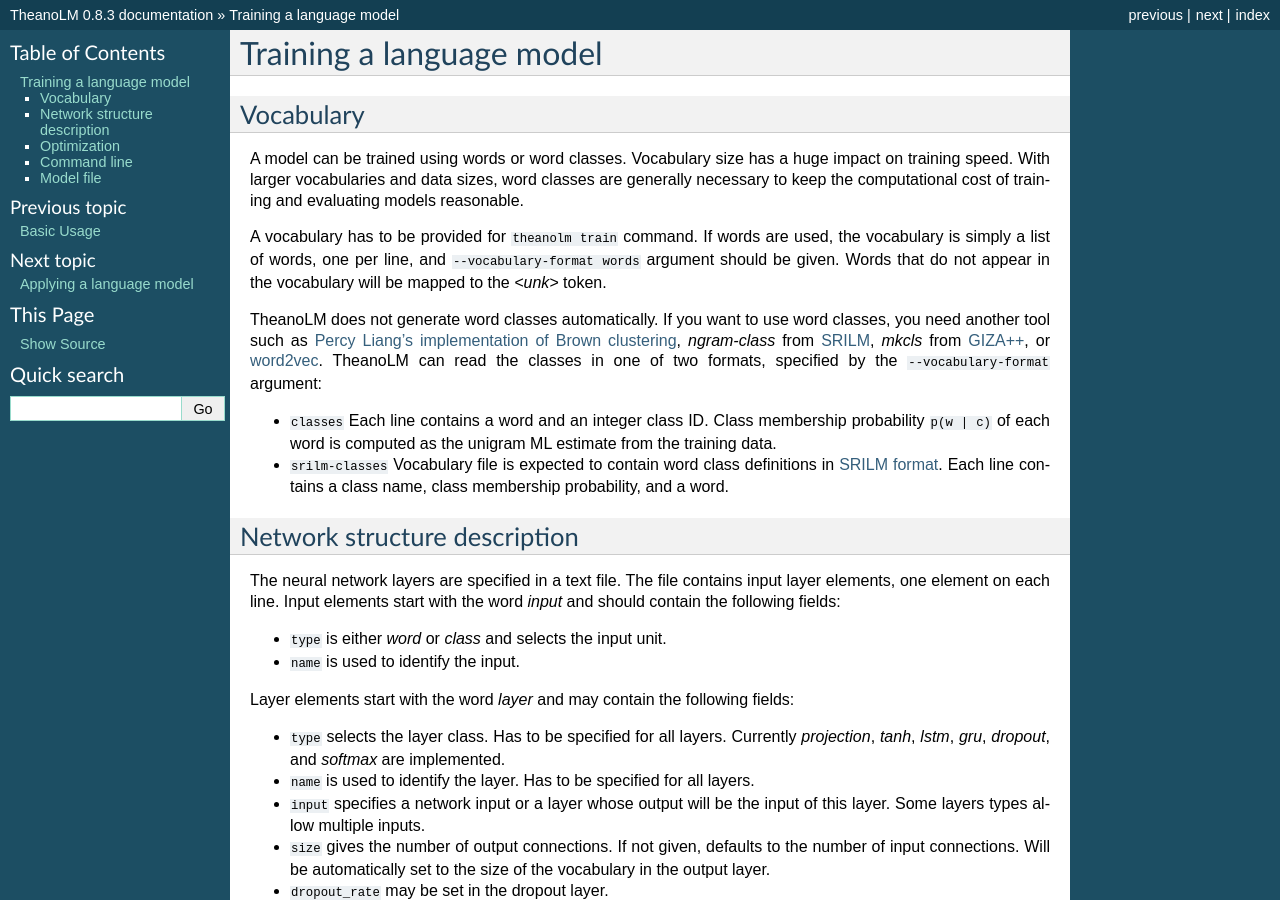
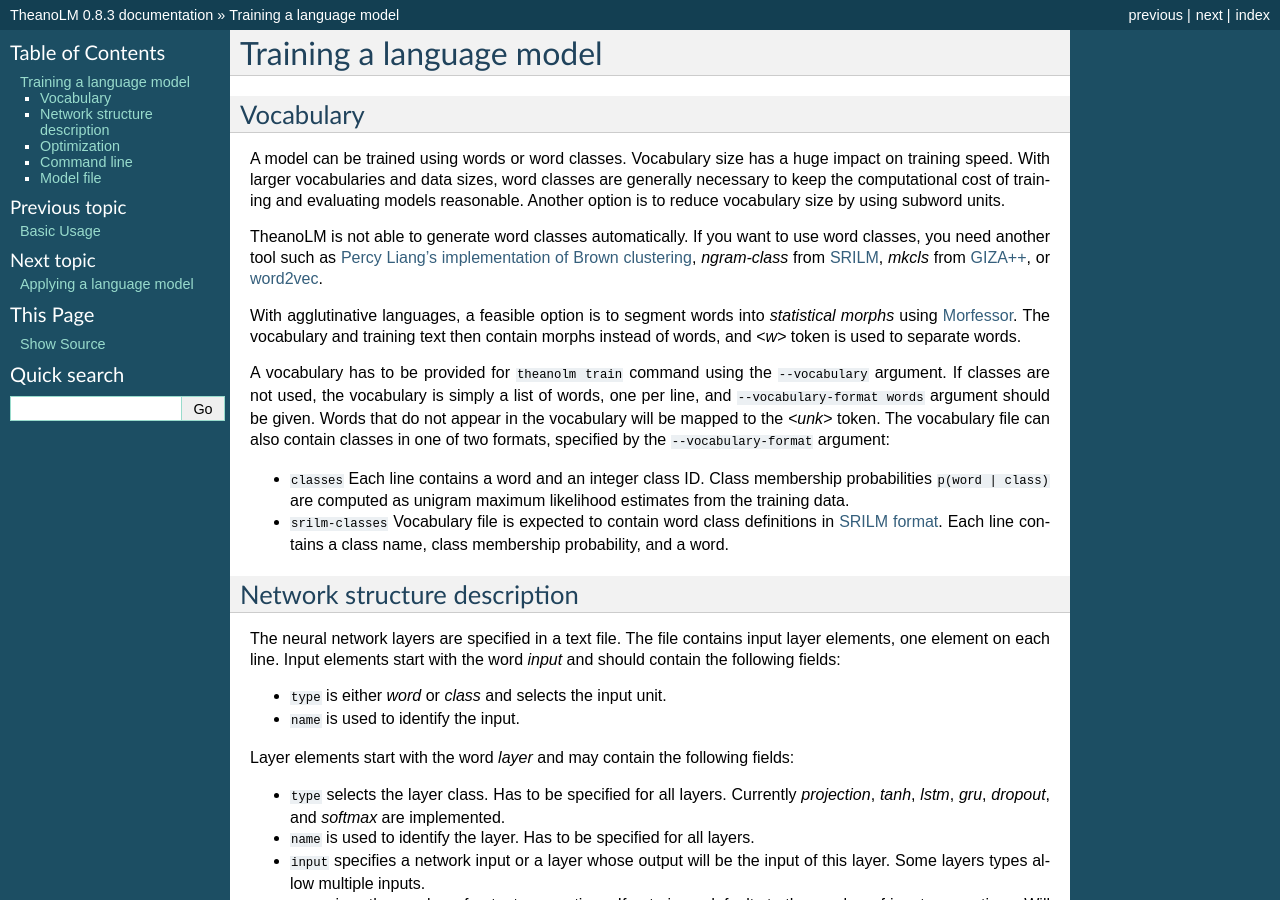
Before and after one commit to senarvi/theanolm, a Sphinx documentation site: the page built from docs/training.rst, in a window 1280 px wide and 900 px high. Built offline with Sphinx 7.4.7, drawn with Linux system fonts in a browser that asks for light colours; pages that are not in the unit, such as notebooks, are missing from menus.

Commit message:
Updates in documentation
Introduced Morfessor for creating subwords.
About is a new section with publications and license.

```diff
--- a/docs/training.rst
+++ b/docs/training.rst
@@ -7,24 +7,31 @@
 A model can be trained using words or word classes. Vocabulary size has a huge
 impact on training speed. With larger vocabularies and data sizes, word classes
 are generally necessary to keep the computational cost of training and
-evaluating models reasonable.
+evaluating models reasonable. Another option is to reduce vocabulary size by
+using subword units.
 
-A vocabulary has to be provided for ``theanolm train`` command. If words are
-used, the vocabulary is simply a list of words, one per line, and
-``--vocabulary-format words`` argument should be given. Words that do not
-appear in the vocabulary will be mapped to the *<unk>* token.
+TheanoLM is not able to generate word classes automatically. If you want to use
+word classes, you need another tool such as `Percy Liang's implementation of
+Brown clustering <https://github.com/percyliang/brown-cluster>`_, *ngram-class*
+from `SRILM <http://www.speech.sri.com/projects/srilm/>`_, *mkcls* from `GIZA++
+<https://github.com/moses-smt/giza-pp>`_, or `word2vec
+<https://github.com/dav/word2vec>`_.
 
-TheanoLM does not generate word classes automatically. If you want to use word
-classes, you need another tool such as `Percy Liang's implementation of Brown
-clustering <https://github.com/percyliang/brown-cluster>`_, *ngram-class* from
-`SRILM <http://www.speech.sri.com/projects/srilm/>`_, *mkcls* from `GIZA++
-<https://github.com/moses-smt/giza-pp>`_, or `word2vec
-<https://github.com/dav/word2vec>`_. TheanoLM can read the classes in one of two
+With agglutinative languages, a feasible option is to segment words into
+*statistical morphs* using `Morfessor
+<http://morfessor.readthedocs.io/en/latest/>`_. The vocabulary and training text
+then contain morphs instead of words, and *<w>* token is used to separate words.
+
+A vocabulary has to be provided for ``theanolm train`` command using the
+``--vocabulary`` argument. If classes are not used, the vocabulary is simply a
+list of words, one per line, and ``--vocabulary-format words`` argument should
+be given. Words that do not appear in the vocabulary will be mapped to the
+*<unk>* token. The vocabulary file can also contain classes in one of two
 formats, specified by the ``--vocabulary-format`` argument:
 
 * ``classes``  Each line contains a word and an integer class ID. Class
-  membership probability ``p(w | c)`` of each word is computed as the unigram ML
-  estimate from the training data.
+  membership probabilities ``p(word | class)`` are computed as unigram maximum
+  likelihood estimates from the training data.
 * ``srilm-classes``  Vocabulary file is expected to contain word class
   definitions in `SRILM format
   <http://www.speech.sri.com/projects/srilm/manpages/classes-format.5.html>`_.
```
Also changed, not shown: docs/about.rst (added, +24 -0 lines), docs/index.rst (+11 -13 lines).
